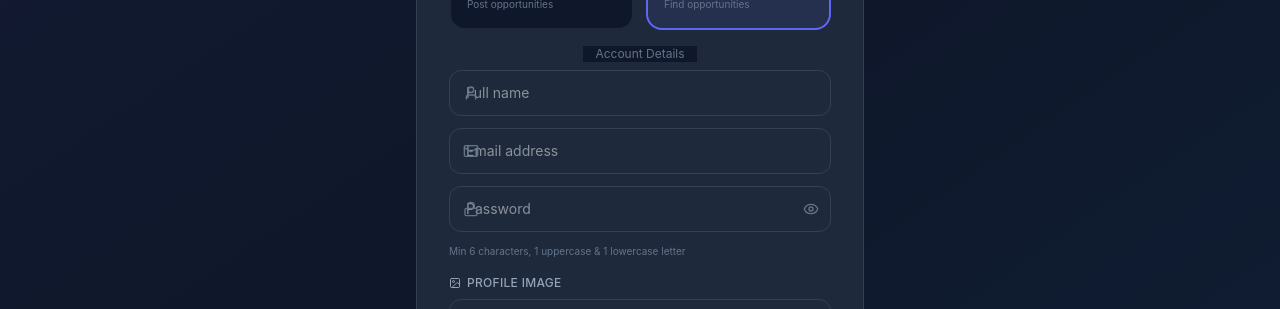
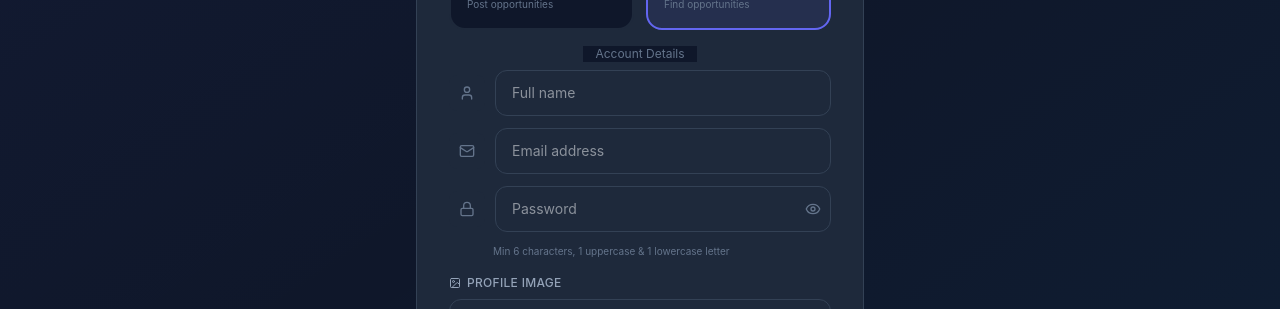
Before and after one commit to samin-77/StartupForge-Client, a Next.js app: page /register in a window 1280 px wide. Shown: the part 411-720 px from the top of the page. Built offline with nearby package versions, Linux system fonts and the light colour scheme; no server answers.

Commit message:
Move input icons outside the box into separate icon tiles so they don't overlap placeholders

```diff
--- a/src/app/login/LoginForm.jsx
+++ b/src/app/login/LoginForm.jsx
@@ -91,35 +91,37 @@ export default function LoginForm() {
           </div>
 
           <form onSubmit={handleSubmit} className="space-y-3">
-            <div className="relative group">
-              <Mail size={16} className="absolute left-3.5 top-1/2 -translate-y-1/2 text-[#64748b] group-focus-within:text-[#6366f1] transition-colors" />
+            <div className="flex items-center gap-2.5">
+              <div className="w-9 h-9 rounded-lg bg-[#1e293b] flex items-center justify-center shrink-0"><Mail size={16} className="text-[#64748b]" /></div>
               <input
                 type="email"
                 value={email}
                 onChange={(e) => setEmail(e.target.value)}
-                className="input-field pl-10 py-2.5 text-sm bg-[#0f172a] border-[#1e293b] focus:border-[#6366f1]"
+                className="input-field py-2.5 text-sm bg-[#0f172a] border-[#1e293b] focus:border-[#6366f1]"
                 placeholder="Email address"
                 required
               />
             </div>
 
-            <div className="relative group">
-              <Lock size={16} className="absolute left-3.5 top-1/2 -translate-y-1/2 text-[#64748b] group-focus-within:text-[#6366f1] transition-colors" />
+            <div className="flex items-center gap-2.5">
+              <div className="w-9 h-9 rounded-lg bg-[#1e293b] flex items-center justify-center shrink-0"><Lock size={16} className="text-[#64748b]" /></div>
+              <div className="relative flex-1">
                 <input
                   type={showPassword ? "text" : "password"}
                   value={password}
                   onChange={(e) => setPassword(e.target.value)}
-                className="input-field pl-10 pr-10 py-2.5 text-sm bg-[#0f172a] border-[#1e293b] focus:border-[#6366f1]"
+                  className="input-field py-2.5 text-sm bg-[#0f172a] border-[#1e293b] focus:border-[#6366f1] w-full pr-10"
                   placeholder="Password"
                   required
                 />
                 <button
                   type="button"
                   onClick={() => setShowPassword(!showPassword)}
-                className="absolute right-3 top-1/2 -translate-y-1/2 text-[#64748b] hover:text-[#94a3b8] transition-colors"
+                  className="absolute right-2.5 top-1/2 -translate-y-1/2 text-[#64748b] hover:text-[#94a3b8] transition-colors"
                 >
                   {showPassword ? <EyeOff size={16} /> : <Eye size={16} />}
                 </button>
+              </div>
             </div>
 
             <button type="submit" disabled={loading} className="btn-primary w-full py-2.5 text-sm font-semibold !mt-4 flex items-center justify-center gap-2">
--- a/src/app/register/RegisterForm.jsx
+++ b/src/app/register/RegisterForm.jsx
@@ -125,29 +125,31 @@ export default function RegisterForm() {
             </div>
 
             <div className="space-y-3">
-              <div className="relative group">
-                <User size={16} className="absolute left-3.5 top-1/2 -translate-y-1/2 text-[#64748b] group-focus-within:text-[#6366f1] transition-colors" />
-                <input type="text" value={form.name} onChange={(e) => setForm({ ...form, name: e.target.value })} className="input-field pl-10 py-2.5 text-sm bg-[#0f172a] border-[#1e293b] focus:border-[#6366f1]" placeholder="Full name" required />
+              <div className="flex items-center gap-2.5">
+                <div className="w-9 h-9 rounded-lg bg-[#1e293b] flex items-center justify-center shrink-0"><User size={16} className="text-[#64748b]" /></div>
+                <input type="text" value={form.name} onChange={(e) => setForm({ ...form, name: e.target.value })} className="input-field py-2.5 text-sm bg-[#0f172a] border-[#1e293b] focus:border-[#6366f1]" placeholder="Full name" required />
               </div>
-              <div className="relative group">
-                <Mail size={16} className="absolute left-3.5 top-1/2 -translate-y-1/2 text-[#64748b] group-focus-within:text-[#6366f1] transition-colors" />
-                <input type="email" value={form.email} onChange={(e) => setForm({ ...form, email: e.target.value })} className="input-field pl-10 py-2.5 text-sm bg-[#0f172a] border-[#1e293b] focus:border-[#6366f1]" placeholder="Email address" required />
+              <div className="flex items-center gap-2.5">
+                <div className="w-9 h-9 rounded-lg bg-[#1e293b] flex items-center justify-center shrink-0"><Mail size={16} className="text-[#64748b]" /></div>
+                <input type="email" value={form.email} onChange={(e) => setForm({ ...form, email: e.target.value })} className="input-field py-2.5 text-sm bg-[#0f172a] border-[#1e293b] focus:border-[#6366f1]" placeholder="Email address" required />
               </div>
-              <div className="relative group">
-                <Lock size={16} className="absolute left-3.5 top-1/2 -translate-y-1/2 text-[#64748b] group-focus-within:text-[#6366f1] transition-colors" />
-                <input type={showPassword ? "text" : "password"} value={form.password} onChange={(e) => setForm({ ...form, password: e.target.value })} className="input-field pl-10 pr-10 py-2.5 text-sm bg-[#0f172a] border-[#1e293b] focus:border-[#6366f1]" placeholder="Password" required />
-                <button type="button" onClick={() => setShowPassword(!showPassword)} className="absolute right-3 top-1/2 -translate-y-1/2 text-[#64748b] hover:text-[#94a3b8] transition-colors">
-                  {showPassword ? <EyeOff size={16} /> : <Eye size={16} />}
-                </button>
+              <div className="flex items-center gap-2.5">
+                <div className="w-9 h-9 rounded-lg bg-[#1e293b] flex items-center justify-center shrink-0"><Lock size={16} className="text-[#64748b]" /></div>
+                <div className="relative flex-1">
+                  <input type={showPassword ? "text" : "password"} value={form.password} onChange={(e) => setForm({ ...form, password: e.target.value })} className="input-field py-2.5 text-sm bg-[#0f172a] border-[#1e293b] focus:border-[#6366f1] w-full pr-10" placeholder="Password" required />
+                  <button type="button" onClick={() => setShowPassword(!showPassword)} className="absolute right-2.5 top-1/2 -translate-y-1/2 text-[#64748b] hover:text-[#94a3b8] transition-colors">
+                    {showPassword ? <EyeOff size={16} /> : <Eye size={16} />}
+                  </button>
+                </div>
               </div>
-              <p className="text-[10px] text-[#64748b] mt-0.5">Min 6 characters, 1 uppercase & 1 lowercase letter</p>
+              <p className="text-[10px] text-[#64748b] ml-11">Min 6 characters, 1 uppercase & 1 lowercase letter</p>
             </div>
 
             <div>
               <label className="text-xs font-medium text-[#94a3b8] tracking-wide uppercase mb-2 block flex items-center gap-1.5"><ImageIcon size={12} /> Profile Image</label>
               {IMGBB_API_KEY ? (
                 <div className="flex items-center gap-3">
-                  <div className="relative flex-1">
+                  <div className="flex-1">
                     <label className="flex items-center gap-2.5 input-field py-2.5 cursor-pointer bg-[#0f172a] border-[#1e293b] border-dashed hover:border-[#6366f1]/50 transition-colors">
                       <div className="w-7 h-7 rounded-lg bg-[#6366f1]/10 flex items-center justify-center">
                         <Upload size={14} className="text-[#6366f1]" />
@@ -160,9 +162,9 @@ export default function RegisterForm() {
                   {uploading && <span className="text-xs text-[#6366f1]">Uploading...</span>}
                 </div>
               ) : (
-                <div className="relative group">
-                  <ImageIcon size={16} className="absolute left-3.5 top-1/2 -translate-y-1/2 text-[#64748b] group-focus-within:text-[#6366f1] transition-colors" />
-                  <input type="url" value={form.image} onChange={(e) => setForm({ ...form, image: e.target.value })} className="input-field pl-10 py-2.5 text-sm bg-[#0f172a] border-[#1e293b] focus:border-[#6366f1]" placeholder="https://example.com/avatar.jpg" />
+                <div className="flex items-center gap-2.5">
+                  <div className="w-9 h-9 rounded-lg bg-[#1e293b] flex items-center justify-center shrink-0"><ImageIcon size={16} className="text-[#64748b]" /></div>
+                  <input type="url" value={form.image} onChange={(e) => setForm({ ...form, image: e.target.value })} className="input-field py-2.5 text-sm bg-[#0f172a] border-[#1e293b] focus:border-[#6366f1]" placeholder="https://example.com/avatar.jpg" />
                 </div>
               )}
             </div>
```
Lines whose indentation alone changed are shown as unchanged.
